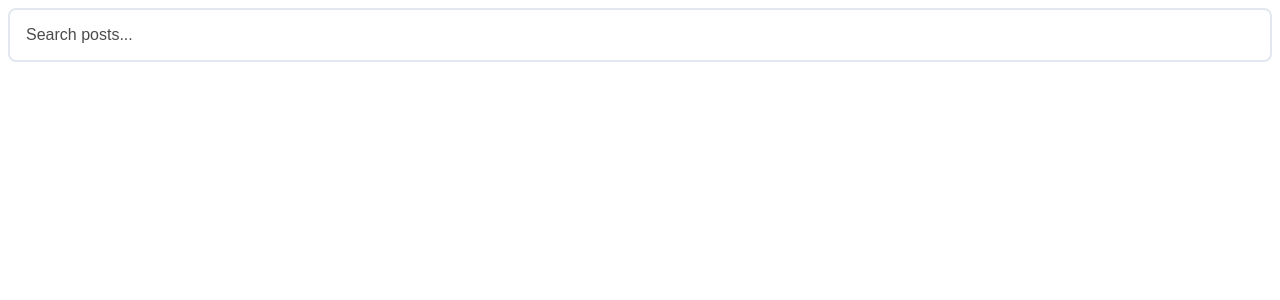
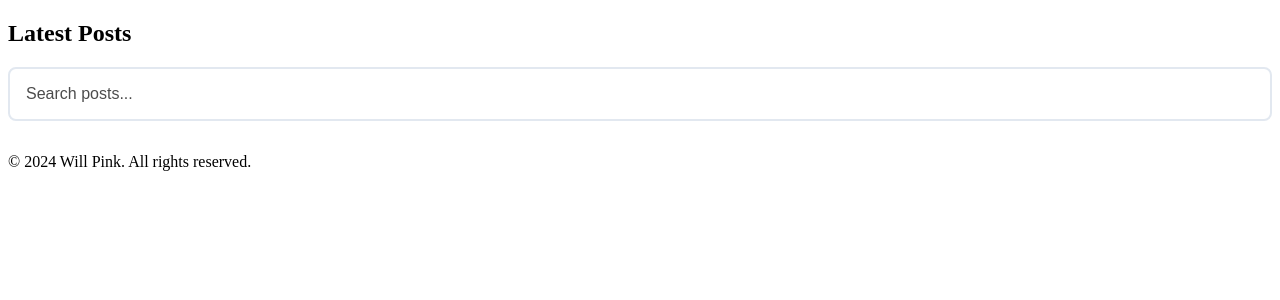
Before and after one commit to MrPink/mrpink.github.io, a Jekyll site: the page index.html, which Jekyll copies as it is, in a window 1280 px wide. Shown: the top 300 px of the page. Built offline with Jekyll 4.4.1, drawn with Linux system fonts in a browser that asks for light colours.

Commit message:
Add search functionality with styling and JavaScript

```diff
--- a/index.html
+++ b/index.html
@@ -1,8 +1,13 @@
 <!DOCTYPE html>
-<!-- Previous head content remains the same -->
+<html lang="en">
+<head>
+    <meta charset="UTF-8">
+    <meta name="viewport" content="width=device-width, initial-scale=1.0">
+    <meta name="description" content="Will Pink's blog about engineering, cloud-native technologies, and developer experience">
+    <title>Will Pink - Engineering & Tech Insights</title>
+    <style>
+        /* [Previous styles remain the same] */
 
-<style>
-    /* Add to your existing styles */
         .search-container {
             margin-bottom: 2rem;
             width: 100%;
@@ -39,8 +44,14 @@
             display: none;
         }
     </style>
+</head>
+<body>
+    <!-- [Previous header content remains the same] -->
 
-<!-- Add this after your h1 tag -->
+    <main id="main-content" role="main">
+        <section class="blog-section" aria-labelledby="page-heading">
+            <h1 id="page-heading">Latest Posts</h1>
+
             <div class="search-container">
                 <input type="search"
                        class="search-input"
@@ -53,7 +64,14 @@
                 No posts match your search.
             </div>
 
-<!-- Add this script before closing body tag -->
+            <!-- [Previous post cards content remains the same] -->
+        </section>
+    </main>
+
+    <footer role="contentinfo">
+        <p>&copy; 2024 Will Pink. All rights reserved.</p>
+    </footer>
+
     <script>
     document.addEventListener('DOMContentLoaded', function() {
         const searchInput = document.getElementById('searchInput');
@@ -83,3 +101,5 @@ document.addEventListener('DOMContentLoaded', function() {
         });
     });
     </script>
+</body>
+</html>
```
Lines whose indentation alone changed are shown as unchanged.
